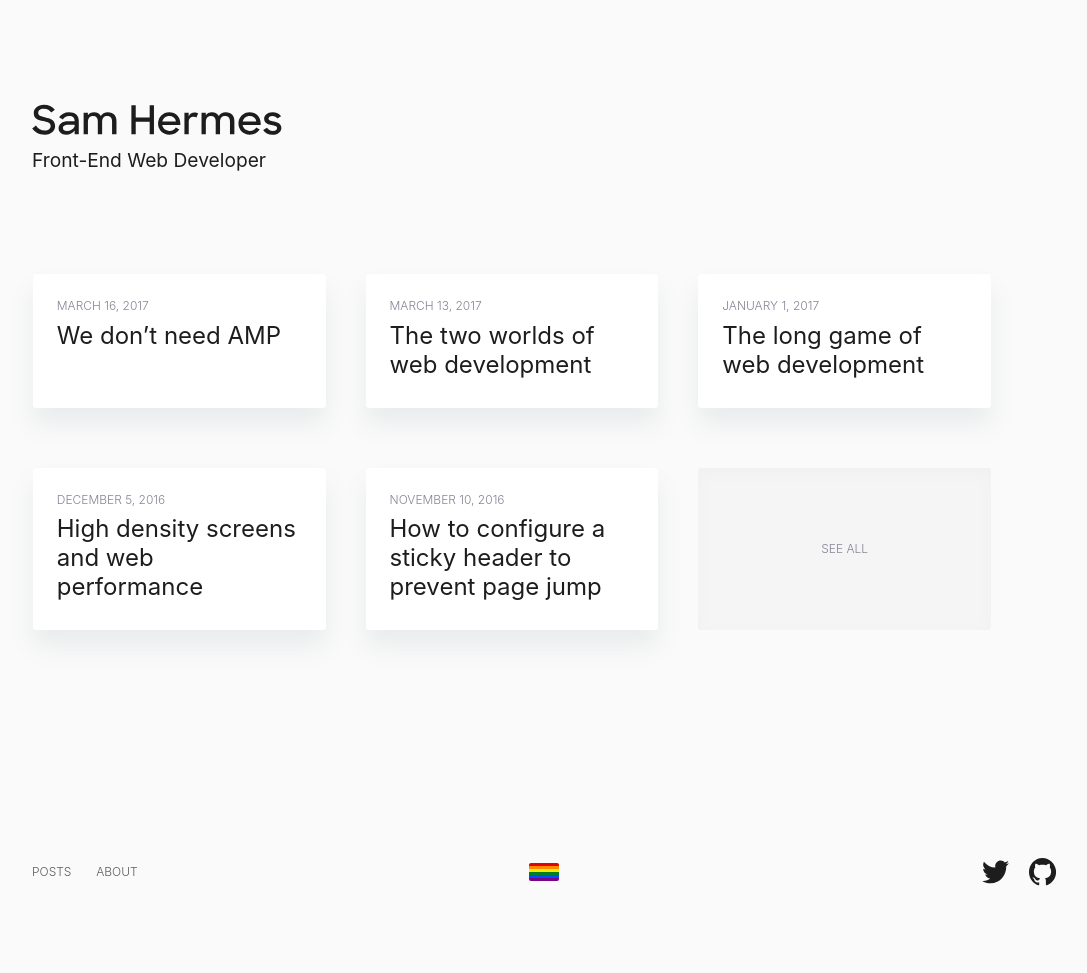
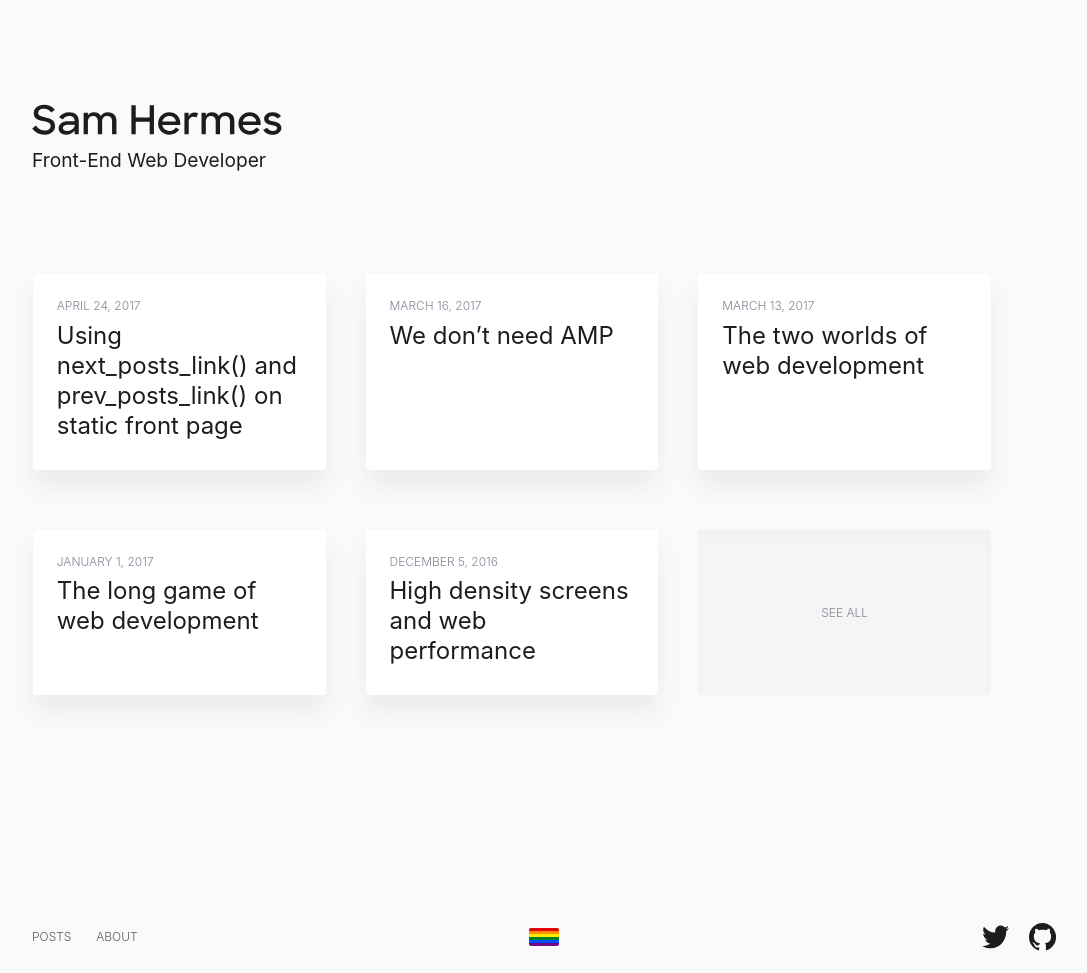
Before and after one commit to samhermes/samhermes.github.io, a Jekyll site: the page built from index.md, in a window 1280 px wide. Shown: the whole page, without its empty margins (96-1183 px from the left). Built offline with Jekyll 4.4.1, drawn with Linux system fonts in a browser that asks for light colours; before the commit the page ends 908 px from its top, so only the background shows below that; some of the changed lines change nothing that is shown.

Commit message:
Add post about next_posts_link() and prev_posts_link()

```diff
--- /dev/null
+++ b/_posts/2017-04-24-next-posts-link.markdown
@@ -0,0 +1,24 @@
+---
+layout: post
+title: Using next_posts_link() and prev_posts_link() on static front page
+date: 2017-04-24
+categories: wordpress
+custom_js: prism
+---
+If you have a custom query of posts on a static front page in WordPress, adding pagination can be a confusing experience. The answer is fairly simple, if you’ve done it before. Prior to last week, I had not done it before, and I was very lost. Search results were driving me all kinds of places. Fortunately, you’ve landed here.
+
+The issue is that the `paged` query variable isn’t called `paged` on the homepage, but rather `page`. Both `next_posts_link()` and `prev_posts_link()` utilize the query variable, and a custom query is looking for the `paged` variable. To remedy this, you need to alter your query. In my specific case, the template partial could be used on a static front page or on any other page. Because of that, the following checks to see which is appropriate to use:
+
+<pre><code class="language-php">global $paged;
+
+if ( get_query_var( 'paged' ) ) {
+	$paged = get_query_var( 'paged' );
+} elseif ( get_query_var( 'page' ) ) {
+	$paged = get_query_var( 'page' );
+} else {
+	$paged = 1;
+}</code></pre>
+
+Once the `$paged` variable has been properly set, both `next_posts_link()` and `prev_posts_link()` will work as expected.
+
+I’ll note that `paginate_links()` works without making the modification I’ve outlined, if that’s the pagination structure you’re looking for. In my case, it was a bit more than I needed.
--- a/_sass/_home.scss
+++ b/_sass/_home.scss
@@ -86,6 +86,7 @@
   h2 {
     margin-bottom: 0.3rem;
     font-weight: 400;
+    line-height: 1.25;
     @media screen and (min-width: 28.125em) {
       font-size: 1.5em;
     }
--- a/_sass/_posts.scss
+++ b/_sass/_posts.scss
@@ -121,6 +121,12 @@
     @media screen and (min-width: 62.5em) {
       font-size: 1.25rem;
     }
+    code {
+      font-size: 1rem;
+      @media screen and (min-width: 37.5em) {
+        font-size: 1.1rem;
+      }
+    }
   }
   .last-updated {
   	text-transform: uppercase;
```
Also changed, not shown: 5 other files.
